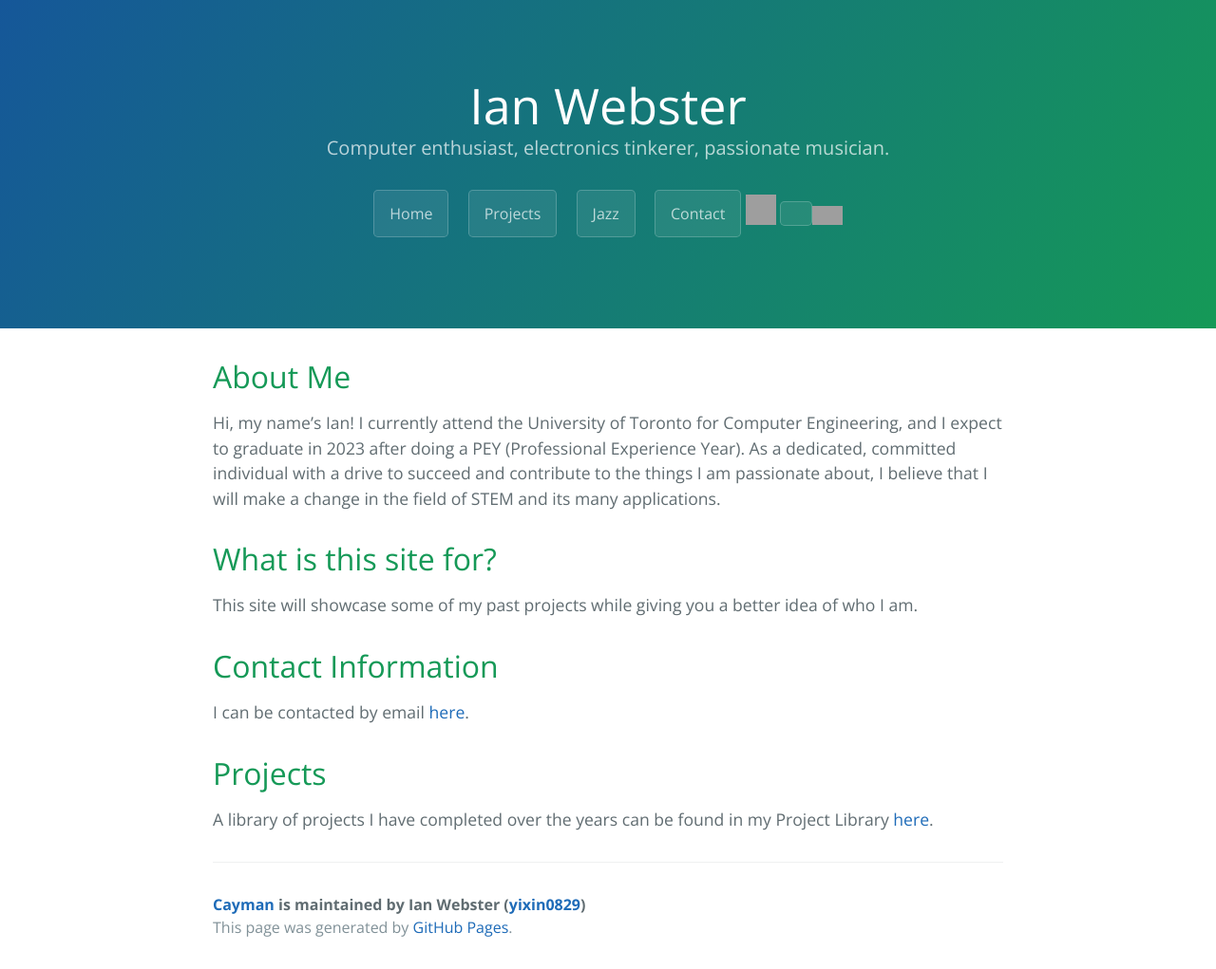
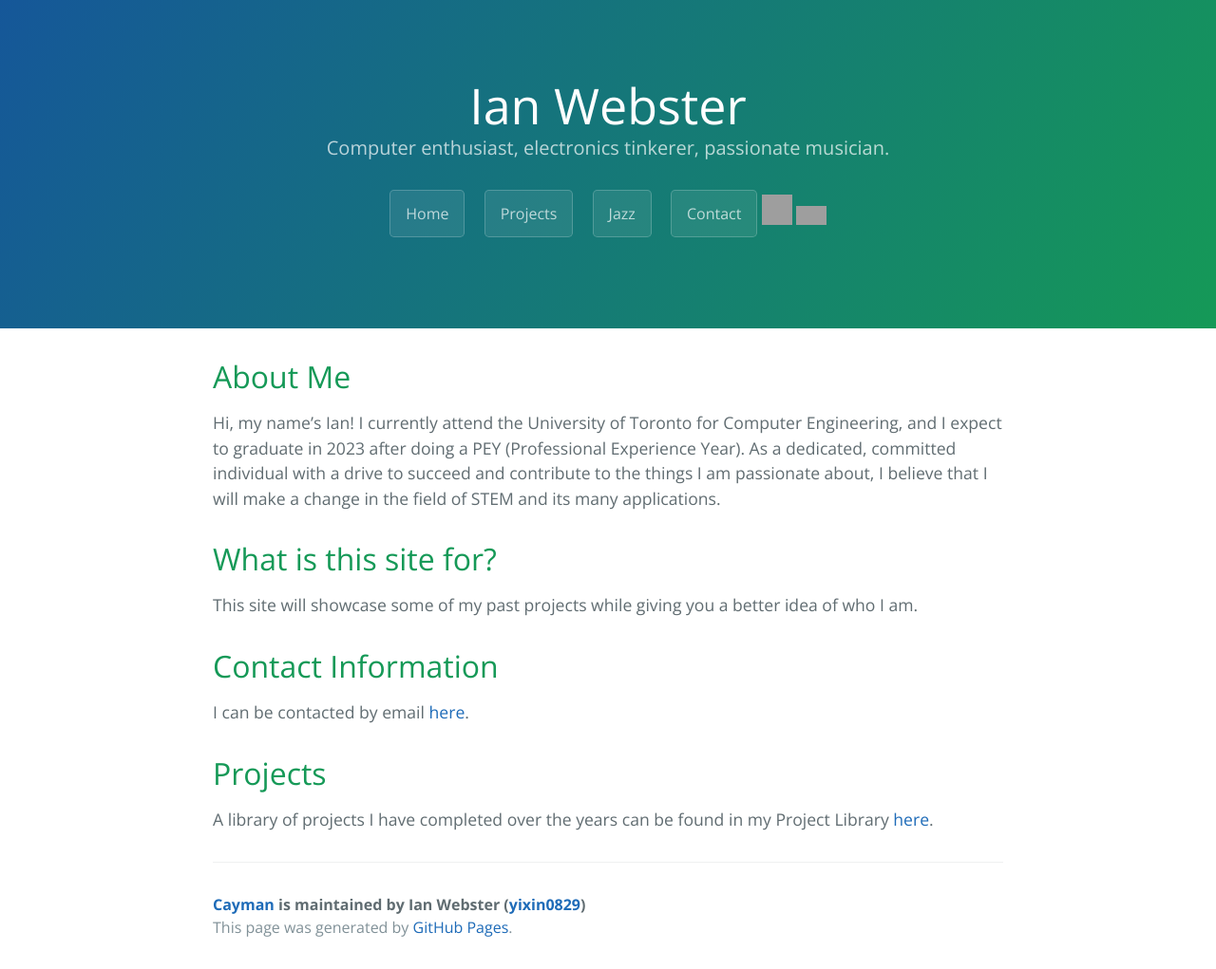
Before and after one commit to yixin0829/Cayman, a Jekyll site: the page built from index.md, in a window 1280 px wide. Shown: the whole page at 95% size. Built offline with Jekyll 4.4.1, drawn with Linux system fonts in a browser that asks for light colours; grey boxes are pictures that could not be loaded.

Commit message:
Update default.html

```diff
--- a/_layouts/default.html
+++ b/_layouts/default.html
@@ -46,7 +46,7 @@
           .strava-badge-:hover { background-position: 0 -31px; }
           .strava-badge-follow { height: 32px; width: 32px; background: url(//badges.strava.com/echelon-sprite-32.png) no-repeat 0 0; }
         </style>
-        <a class="btn"><a href="http://strava.com/athletes/10225865/badge" class="strava-badge- strava-badge-follow" target="_blank"><img src="//badges.strava.com/echelon-sprite-32.png" alt="Strava" /></a></a>
+        <a href="http://strava.com/athletes/10225865/badge" class="strava-badge- strava-badge-follow" target="_blank"><img src="//badges.strava.com/echelon-sprite-32.png" alt="Strava" /></a>
       {% endif %}
     </header>
 
```
